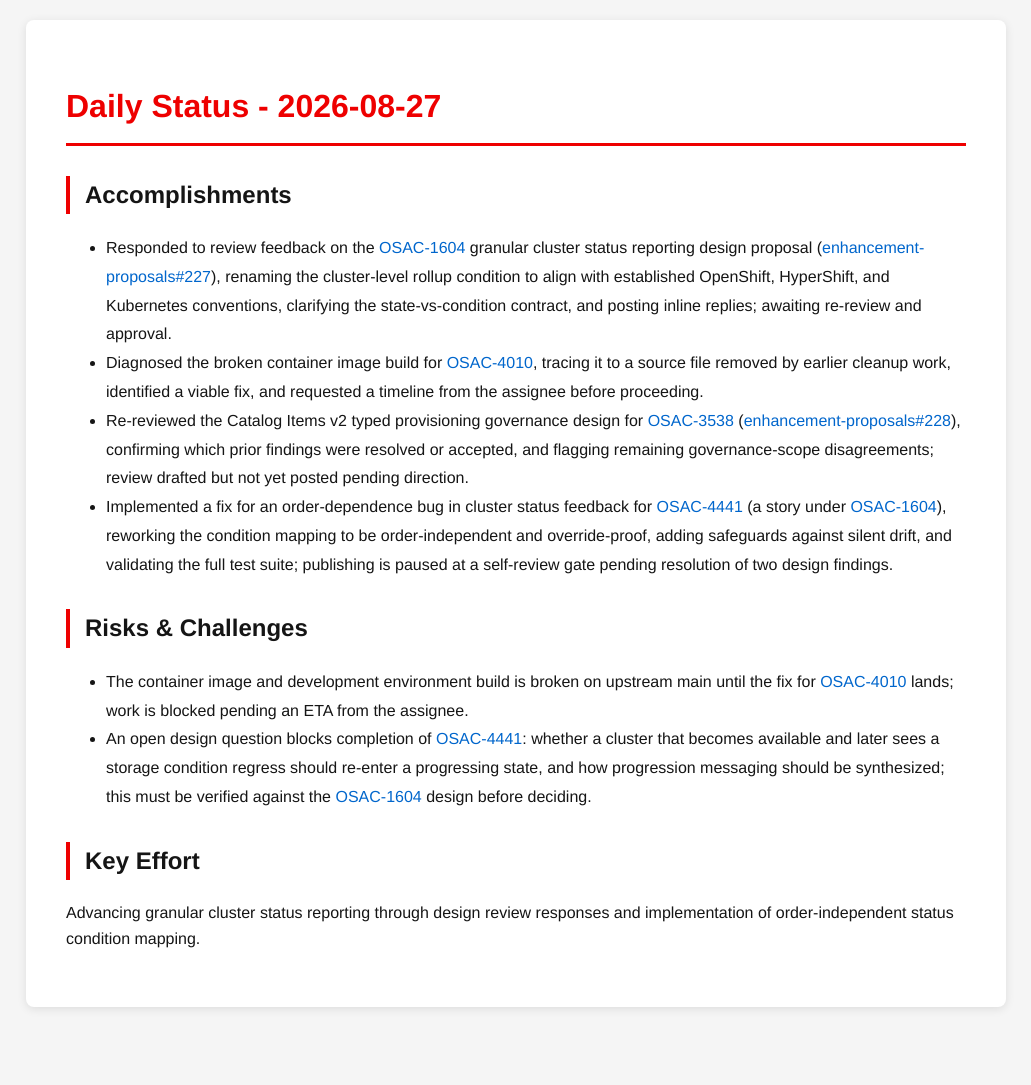
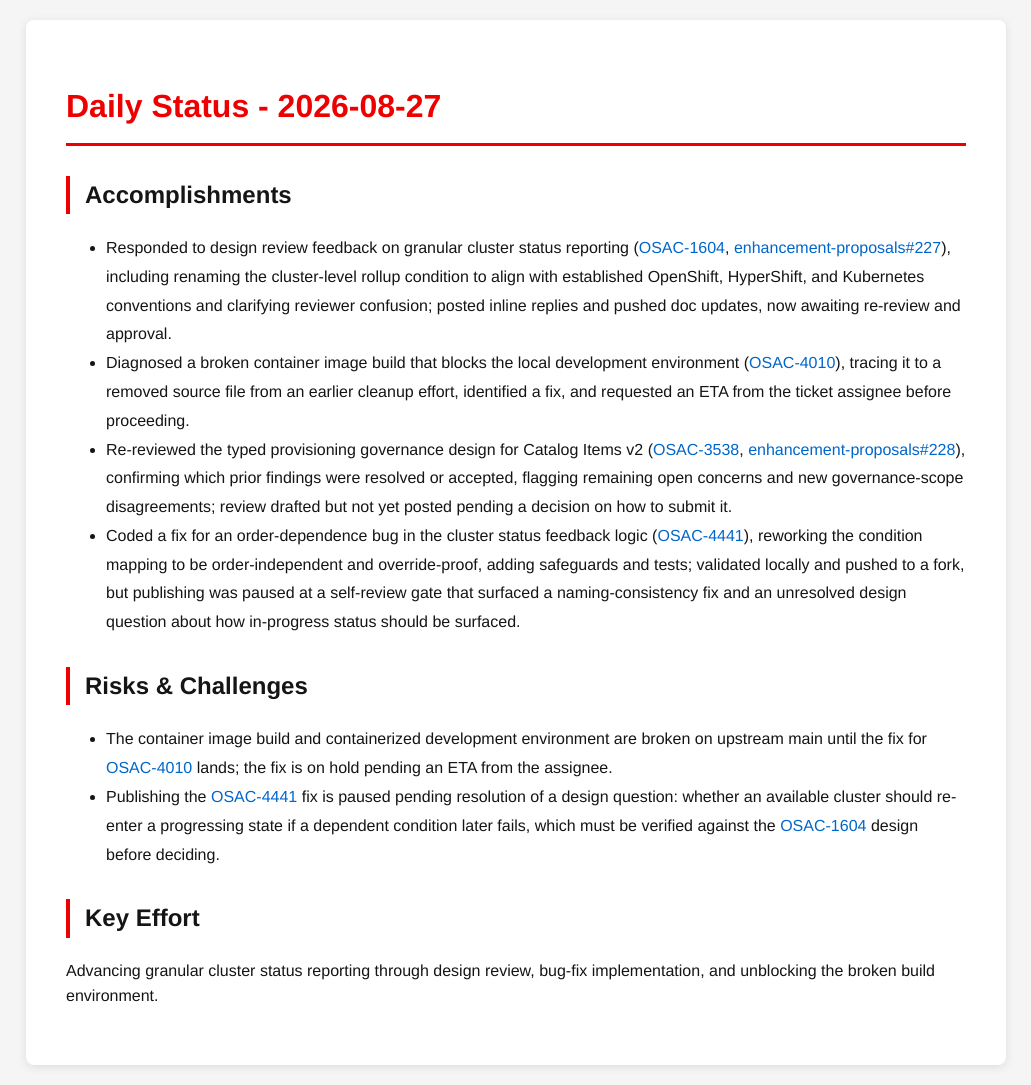
Before and after one commit to tzvatot/daily-status, a Jekyll site: the page built from 2026-08-27.md, in a window 1280 px wide. Shown: the whole page, without its empty margins (124-1155 px from the left). Built offline with Jekyll 4.4.1, drawn with Linux system fonts in a browser that asks for light colours; before the commit the page ends 1027 px from its top, so only the background shows below that.

Commit message:
Daily status update - 2026-08-27

```diff
--- a/2026-08-27.md
+++ b/2026-08-27.md
@@ -7,14 +7,14 @@
 # Daily Status - 2026-08-27
 
 ## Accomplishments
-- Responded to review feedback on the [OSAC-1604](https://redhat.atlassian.net/browse/OSAC-1604) granular cluster status reporting design proposal ([enhancement-proposals#227](https://github.com/osac-project/enhancement-proposals/pull/227)), renaming the cluster-level rollup condition to align with established OpenShift, HyperShift, and Kubernetes conventions, clarifying the state-vs-condition contract, and posting inline replies; awaiting re-review and approval.
-- Diagnosed the broken container image build for [OSAC-4010](https://redhat.atlassian.net/browse/OSAC-4010), tracing it to a source file removed by earlier cleanup work, identified a viable fix, and requested a timeline from the assignee before proceeding.
-- Re-reviewed the Catalog Items v2 typed provisioning governance design for [OSAC-3538](https://redhat.atlassian.net/browse/OSAC-3538) ([enhancement-proposals#228](https://github.com/osac-project/enhancement-proposals/pull/228)), confirming which prior findings were resolved or accepted, and flagging remaining governance-scope disagreements; review drafted but not yet posted pending direction.
-- Implemented a fix for an order-dependence bug in cluster status feedback for [OSAC-4441](https://redhat.atlassian.net/browse/OSAC-4441) (a story under [OSAC-1604](https://redhat.atlassian.net/browse/OSAC-1604)), reworking the condition mapping to be order-independent and override-proof, adding safeguards against silent drift, and validating the full test suite; publishing is paused at a self-review gate pending resolution of two design findings.
+- Responded to design review feedback on granular cluster status reporting ([OSAC-1604](https://redhat.atlassian.net/browse/OSAC-1604), [enhancement-proposals#227](https://github.com/osac-project/enhancement-proposals/pull/227)), including renaming the cluster-level rollup condition to align with established OpenShift, HyperShift, and Kubernetes conventions and clarifying reviewer confusion; posted inline replies and pushed doc updates, now awaiting re-review and approval.
+- Diagnosed a broken container image build that blocks the local development environment ([OSAC-4010](https://redhat.atlassian.net/browse/OSAC-4010)), tracing it to a removed source file from an earlier cleanup effort, identified a fix, and requested an ETA from the ticket assignee before proceeding.
+- Re-reviewed the typed provisioning governance design for Catalog Items v2 ([OSAC-3538](https://redhat.atlassian.net/browse/OSAC-3538), [enhancement-proposals#228](https://github.com/osac-project/enhancement-proposals/pull/228)), confirming which prior findings were resolved or accepted, flagging remaining open concerns and new governance-scope disagreements; review drafted but not yet posted pending a decision on how to submit it.
+- Coded a fix for an order-dependence bug in the cluster status feedback logic ([OSAC-4441](https://redhat.atlassian.net/browse/OSAC-4441)), reworking the condition mapping to be order-independent and override-proof, adding safeguards and tests; validated locally and pushed to a fork, but publishing was paused at a self-review gate that surfaced a naming-consistency fix and an unresolved design question about how in-progress status should be surfaced.
 
 ## Risks & Challenges
-- The container image and development environment build is broken on upstream main until the fix for [OSAC-4010](https://redhat.atlassian.net/browse/OSAC-4010) lands; work is blocked pending an ETA from the assignee.
-- An open design question blocks completion of [OSAC-4441](https://redhat.atlassian.net/browse/OSAC-4441): whether a cluster that becomes available and later sees a storage condition regress should re-enter a progressing state, and how progression messaging should be synthesized; this must be verified against the [OSAC-1604](https://redhat.atlassian.net/browse/OSAC-1604) design before deciding.
+- The container image build and containerized development environment are broken on upstream main until the fix for [OSAC-4010](https://redhat.atlassian.net/browse/OSAC-4010) lands; the fix is on hold pending an ETA from the assignee.
+- Publishing the [OSAC-4441](https://redhat.atlassian.net/browse/OSAC-4441) fix is paused pending resolution of a design question: whether an available cluster should re-enter a progressing state if a dependent condition later fails, which must be verified against the [OSAC-1604](https://redhat.atlassian.net/browse/OSAC-1604) design before deciding.
 
 ## Key Effort
-Advancing granular cluster status reporting through design review responses and implementation of order-independent status condition mapping.
+Advancing granular cluster status reporting through design review, bug-fix implementation, and unblocking the broken build environment.
```
